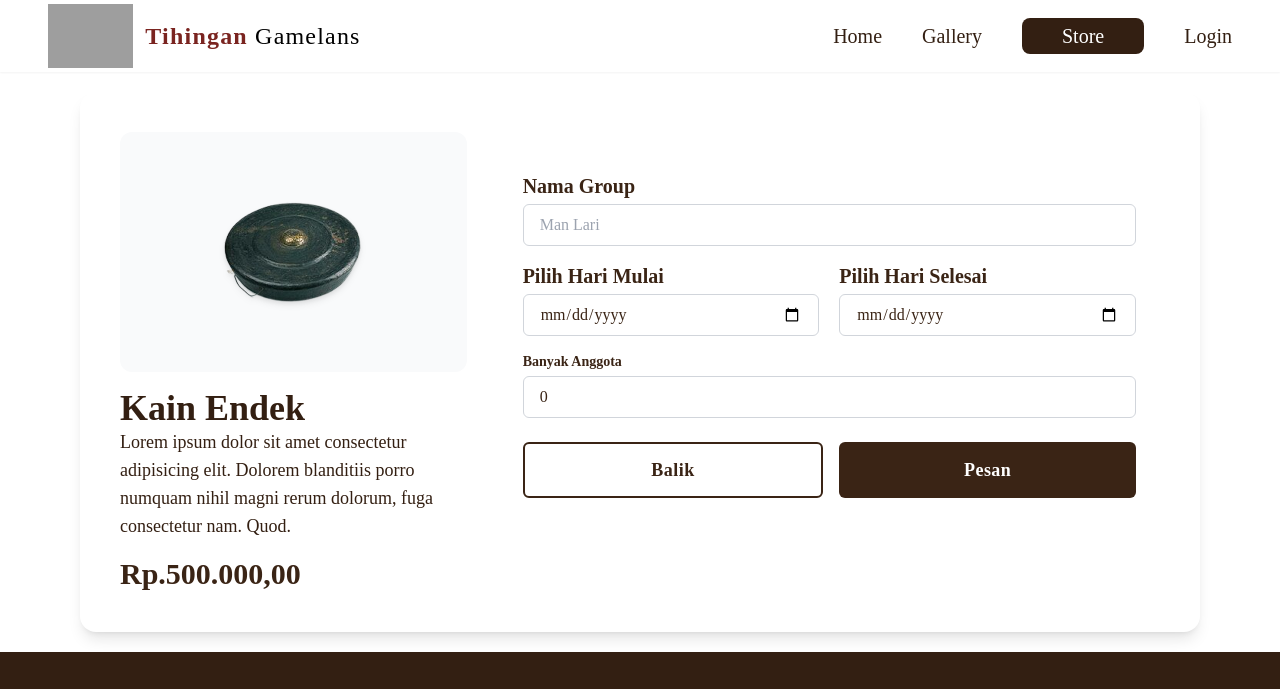
After one commit to DuloeW/tihingangamelans2025-v2, a Laravel app: page /store/bali-craft-center/kelas/201 in a window 1280 px wide. The commit adds this page. Shown: the top 689 px of the page. Run offline with Laravel 12, Linux system fonts and the light colour scheme; style sheets or scripts are compiled from the project's sources; parts of the project's set-up code (start-up, migrations or seed data) failed here and were passed over; some libraries are stand-ins or nearby versions; some web fonts are replaced; grey boxes are pictures that could not be loaded.

Commit message:
pemesanan

```diff
--- a/app/Http/Controllers/BisnisController.php
+++ b/app/Http/Controllers/BisnisController.php
@@ -38,7 +38,7 @@ class BisnisController extends Controller
                     'id' => 103,
                     'nama_produk' => 'Kendang Bali',
                     'deskripsi' => 'Traditional Balinese drum that provides rhythmic foundation for gamelan music.',
-                    'jenis' => 'alat-musik', // Contoh jenis beda
+                    'jenis' => 'workshop', // Contoh jenis beda
                     'harga' => 3500000,
                     'gambar' => 'images/bende1.png'
                 ]
@@ -56,7 +56,7 @@ class BisnisController extends Controller
                     'id' => 201,
                     'nama_produk' => 'Kain Endek',
                     'deskripsi' => 'Traditional Balinese woven fabric with beautiful patterns and vibrant colors.',
-                    'jenis' => 'kain',
+                    'jenis' => 'kelas',
                     'harga' => 250000,
                     'gambar' => 'images/bende1.png'
                 ]
--- /dev/null
+++ b/resources/views/components/form-katalog-kelas.blade.php
@@ -0,0 +1,50 @@
+<div>
+    <form method="POST" action="#" class="space-y-4">
+        @csrf
+
+        <!-- Nama Group -->
+        <div>
+            <label for="nama_group" class="block text-xl font-semibold text-[#3A2415] mb-1">Nama Group</label>
+            <input type="text" id="nama_group" name="nama_group" placeholder="Man Lari"
+                class="w-full border border-gray-300 rounded-md px-4 py-2 text-[#3A2415] placeholder:text-gray-400 focus:outline-none focus:ring-2 focus:ring-[#3A2415] focus:border-transparent">
+        </div>
+
+        <div class="flex gap-5 justify-between">
+            <!-- Pilih hari mulai -->
+            <div class="flex-1">
+                <label for="tanggal_workshop" class="block text-xl font-semibold text-[#3A2415] mb-1">Pilih Hari Mulai</label>
+                <input type="date" id="tanggal_workshop" name="tanggal_workshop"
+                    class="w-full border border-gray-300 rounded-md px-4 py-2 text-[#3A2415] focus:outline-none focus:ring-2 focus:ring-[#3A2415] focus:border-transparent">
+            </div>
+            <!-- Pilih hari selesai -->
+            <div class="flex-1">
+                <label for="tanggal_workshop" class="block text-xl font-semibold text-[#3A2415] mb-1">Pilih Hari Selesai</label>
+                <input type="date" id="tanggal_workshop" name="tanggal_workshop"
+                    class="w-full border border-gray-300 rounded-md px-4 py-2 text-[#3A2415] focus:outline-none focus:ring-2 focus:ring-[#3A2415] focus:border-transparent">
+            </div>
+        </div>
+
+
+        {{-- <!-- Provinsi, Kabupaten, Kecamatan -->
+        @livewire('alamat-selector') --}}
+
+        <!-- Jumlah Anggota -->
+        <div>
+            <label for="jumlah_anggota" class="block text-sm font-semibold text-[#3A2415] mb-1">Banyak Anggota</label>
+            <input type="number" id="jumlah_anggota" name="jumlah_anggota" value="0" min="0"
+                class="w-full border border-gray-300 rounded-md px-4 py-2 text-[#3A2415] focus:outline-none focus:ring-2 focus:ring-[#3A2415] focus:border-transparent">
+        </div>
+
+        <!-- Tombol Aksi -->
+        <div class="flex gap-4 pt-2">
+            <a href="{{ url('store/' . $store->slug) }}"
+                class="flex-1 border-2 py-3  border-[#3A2415] text-[#3A2415] text-lg tracking-wide rounded-md text-center font-semibold hover:bg-gray-50 transition">
+                Balik
+            </a>
+            <button type="submit"
+                class="flex-1 bg-[#3A2415] text-white py-3 text-lg tracking-wide rounded-md font-semibold hover:bg-[#2a180a] transition">
+                Pesan
+            </button>
+        </div>
+    </form>
+</div>
--- a/resources/views/detail-katalog.blade.php
+++ b/resources/views/detail-katalog.blade.php
@@ -3,58 +3,36 @@
         Detail Katalog
     </x-slot:title>
 
-    <div class="px-20 py-20 font-markazi">
+    <div class="px-20 py-5 font-markazi">
         <div class="max-w-6xl mx-auto bg-white rounded-2xl shadow-lg p-10">
             <div class="flex gap-8">
                 <!-- Gambar Produk & Harga -->
-                <div class="w-1/3 flex flex-col items-center">
+                <div class="w-1/3 flex flex-col">
                     <div class="w-full bg-gray-50 rounded-xl p-6 flex items-center justify-center mb-4">
-                        <img src="{{ asset('images/bende1.png') }}" alt="Gamelan" class="w-48 h-48 object-contain drop-shadow-md">
+                        <img src="{{ asset('images/bende1.png') }}" alt="Gamelan"
+                            class="w-48 h-48 object-contain drop-shadow-md">
                     </div>
-                    <p class="text-3xl font-bold text-[#3A2415]">Rp.500.000,00</p>
+                    <p class="text-4xl text-primary font-semibold">{{ $catalog->nama_produk }}</p>
+                    <p class="text-primary text-lg">Lorem ipsum dolor sit amet consectetur adipisicing elit. Dolorem
+                        blanditiis porro numquam nihil magni rerum dolorum, fuga consectetur nam. Quod.</p>
+                    <p class="text-3xl mt-4 font-bold text-[#3A2415]">Rp.500.000,00</p>
                 </div>
 
                 <!-- Form Pemesanan -->
                 <div class="flex-1 p-6">
-                    <form method="POST" action="#" class="space-y-4">
-                        @csrf
+                    @switch($catalog->jenis)
+                        @case('workshop')
+                            <x-form-katalog-workshop :store="$store" />
+                        @break
 
-                        <!-- Jumlah -->
-                        <div>
-                            <label for="jumlah" class="block text-sm font-semibold text-[#3A2415] mb-1">Jumlah</label>
-                            <input type="number" id="jumlah" name="jumlah" value="0" min="0"
-                                class="w-full border border-gray-300 rounded-md px-4 py-2 text-[#3A2415] focus:outline-none focus:ring-2 focus:ring-[#3A2415] focus:border-transparent">
-                        </div>
+                        @case('kelas')
+                            <x-form-katalog-kelas :store="$store" />
+                        @break
 
-                        <!-- Nama Penerima -->
-                        <div>
-                            <label for="nama_penerima" class="block text-sm font-semibold text-[#3A2415] mb-1">Nama Penerima</label>
-                            <input type="text" id="nama_penerima" name="nama_penerima" placeholder="Man Lari"
-                                class="w-full border border-gray-300 rounded-md px-4 py-2 text-[#3A2415] placeholder:text-gray-400 focus:outline-none focus:ring-2 focus:ring-[#3A2415] focus:border-transparent">
-                        </div>
-
-                        <!-- Provinsi, Kabupaten, Kecamatan -->
-                        @livewire('alamat-selector')
-
-                        <!-- Alamat Lengkap -->
-                        <div>
-                            <label for="alamat" class="block text-sm font-semibold text-[#3A2415] mb-1">Alamat Lengkap</label>
-                            <textarea id="alamat" name="alamat" rows="3" placeholder="Nama Jl, Gang, No Rumah"
-                                class="w-full border border-gray-300 rounded-md px-4 py-2 text-[#3A2415] placeholder:text-gray-400 focus:outline-none focus:ring-2 focus:ring-[#3A2415] focus:border-transparent resize-none"></textarea>
-                        </div>
-
-                        <!-- Tombol Aksi -->
-                        <div class="flex gap-4 pt-2">
-                            <a href="{{ url('store/' . $store->slug) }}"
-                                class="flex-1 border-2 py-3  border-[#3A2415] text-[#3A2415] text-lg tracking-wide rounded-md text-center font-semibold hover:bg-gray-50 transition">
-                                Balik
-                            </a>
-                            <button type="submit"
-                                class="flex-1 bg-[#3A2415] text-white py-3 text-lg tracking-wide rounded-md font-semibold hover:bg-[#2a180a] transition">
-                                Pesan
-                            </button>
-                        </div>
-                    </form>
+                        @default
+                            <x-form-katalog-gamelan :store="$store" />
+                        @break
+                    @endswitch
                 </div>
             </div>
         </div>
--- a/resources/views/livewire/alamat-selector.blade.php
+++ b/resources/views/livewire/alamat-selector.blade.php
@@ -1,7 +1,7 @@
 <div class="grid grid-cols-1 md:grid-cols-3 gap-4">
 
     <div class="flex flex-col gap-2">
-        <label class="font-bold text-gray-700">Provinsi</label>
+        <label class="font-bold text-xl text-primary">Provinsi</label>
         <select wire:model.live="selectedProvince" name="province_id" class="border p-2 rounded-md">
             <option value="">Pilih Provinsi</option>
             @foreach($provinces as $code => $name)
@@ -11,7 +11,7 @@
     </div>
 
     <div class="flex flex-col gap-2">
-        <label class="font-bold text-gray-700">Kabupaten/Kota</label>
+        <label class="font-bold text-xl text-primary">Kabupaten/Kota</label>
         <select wire:model.live="selectedCity" name="city_id" class="border p-2 rounded-md" {{ empty($cities) ? 'disabled' : '' }}>
             <option value="">Pilih Kabupaten</option>
             @foreach($cities as $code => $name)
@@ -21,7 +21,7 @@
     </div>
 
     <div class="flex flex-col gap-2">
-        <label class="font-bold text-gray-700">Kecamatan</label>
+        <label class="font-bold text-xl text-primary">Kecamatan</label>
         <select wire:model.live="selectedDistrict" name="district_id" class="border p-2 rounded-md" {{ empty($districts) ? 'disabled' : '' }}>
             <option value="">Pilih Kecamatan</option>
             @foreach($districts as $code => $name)
```
Also changed, not shown: resources/views/components/form-katalog-gamelan.blade.php (added, +41 -0 lines), resources/views/components/form-katalog-workshop.blade.php (added, +50 -0 lines).
